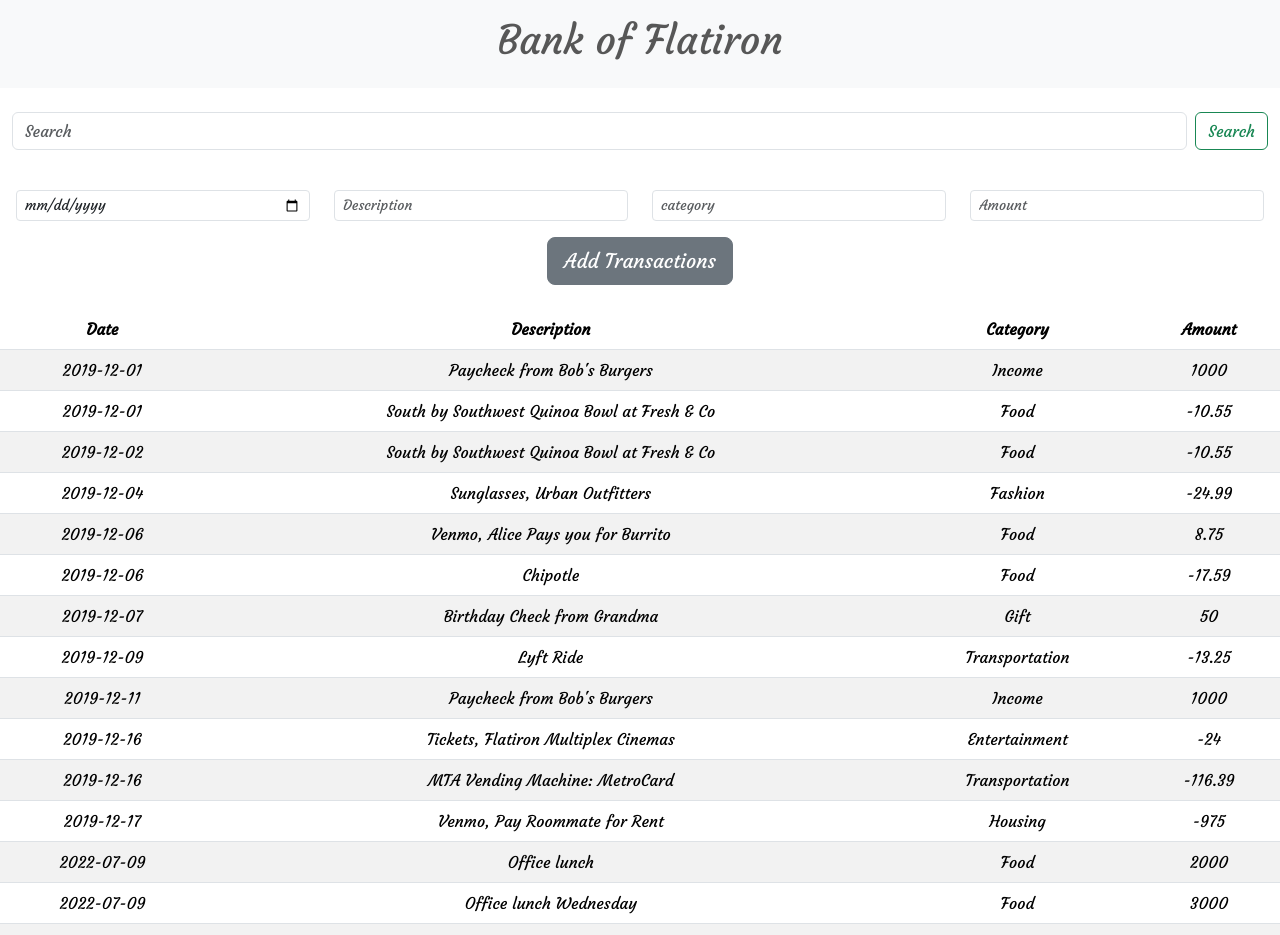
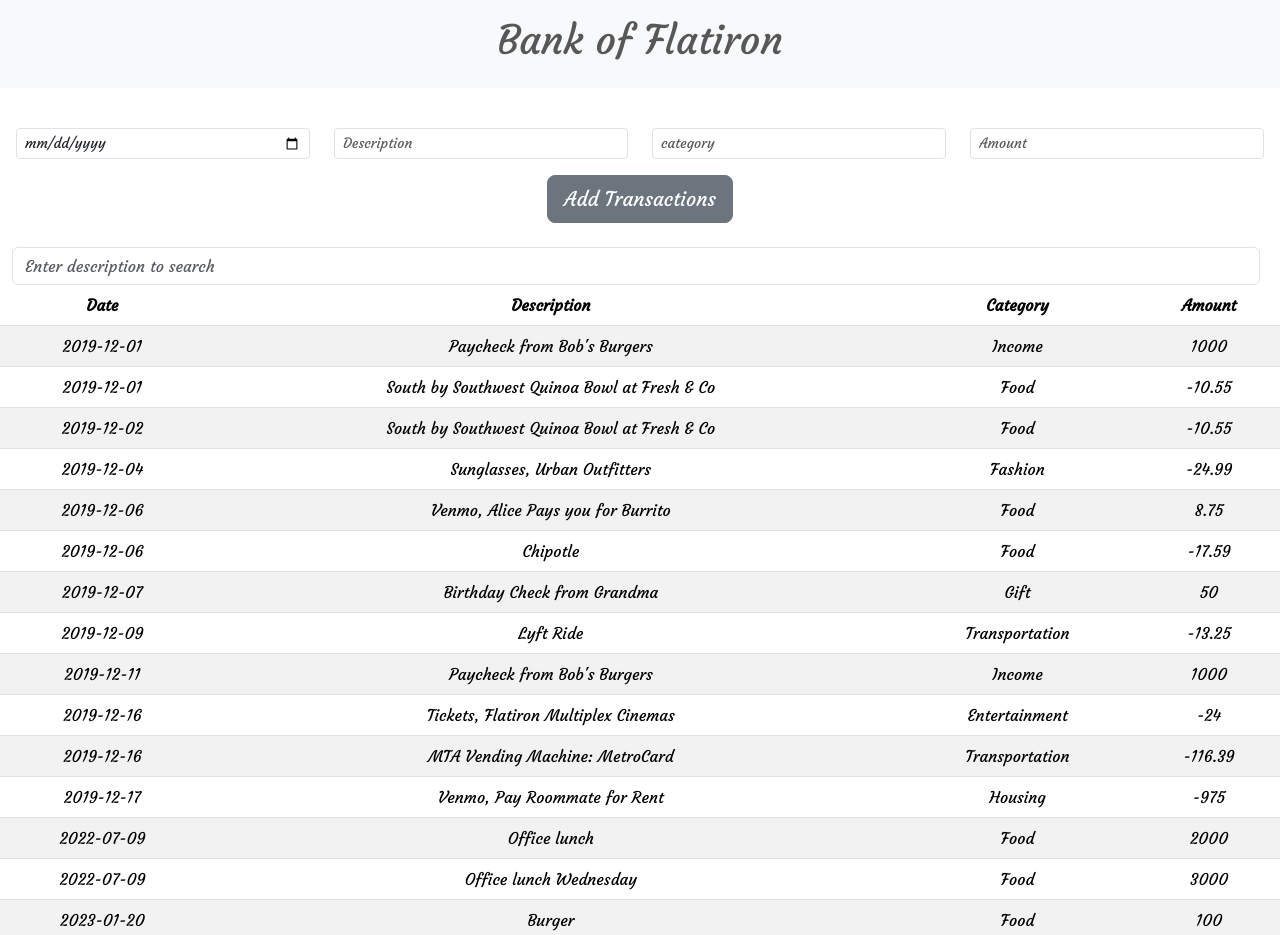
Before and after one commit to max101g/phase_2_wk1_code_challenge, a React (Create React App) app in the folder phase_2_wk1_code_challenge/: page / in a window 1280 px wide. Shown: the top 935 px of the page. Built offline with nearby package versions, Linux system fonts and the light colour scheme; data requests are answered from the project's data file.

Commit message:
update react

```diff
--- a/phase_2_wk1_code_challenge/db.json
+++ b/phase_2_wk1_code_challenge/db.json
@@ -104,6 +104,20 @@
       "category": "Food",
       "amount": "100",
       "id": 15
+    },
+    {
+      "date": "",
+      "description": "",
+      "category": "",
+      "amount": "",
+      "id": 16
+    },
+    {
+      "date": "2023-01-20",
+      "description": "Rent",
+      "category": "Expense",
+      "amount": "-1000",
+      "id": 17
     }
   ]
 }
--- a/phase_2_wk1_code_challenge/src/App.js
+++ b/phase_2_wk1_code_challenge/src/App.js
@@ -23,7 +23,7 @@ function App() {
   return (
     <div className="App">
       <Navbar/><br/>
-      <Searchbar/> <br/>
+      {/* <Searchbar searchData = {transactions}/> <br/> */}
       <Form newTransaction = {updatedTransactions}/><br/>
       <Table arayOfAllTransactions = {transactions}/>
     </div>
--- a/phase_2_wk1_code_challenge/src/Searchbar.js
+++ b/phase_2_wk1_code_challenge/src/Searchbar.js
@@ -1,6 +1,8 @@
 import React from "react";
 
-function Searchbar () {
+function Searchbar ({searchData}) {
+
+
     return (
          <div>
             <div className="container-fluid">
--- a/phase_2_wk1_code_challenge/src/Table.js
+++ b/phase_2_wk1_code_challenge/src/Table.js
@@ -1,9 +1,26 @@
-import React from "react";
+import React, { useState} from "react";
 import Tablerow from "./Tablerow";
 
 function Table ({arayOfAllTransactions}) {
+    const [dataOfArray, setDataOfArray] = useState ("")
 
-    const oneTransaction = arayOfAllTransactions.map ((transaction)=> {
+    function handleSubmit (e) {
+        e.preventDefault ()
+    }
+    function handleChange (e) {
+        setDataOfArray (e.target.value)
+    }
+
+    // const displayFiltered = arayOfAllTransactions.filter ((item)=> {
+    //     if (dataOfArray === item.description) return true;
+    // })
+
+    // console.log (displayFiltered)
+
+    const oneTransaction = arayOfAllTransactions.filter ((item)=> {
+        return dataOfArray.toLowerCase () === "" ? item : item.description.toLowerCase ().includes (dataOfArray)
+    })
+    .map ((transaction)=> {
         return <tr key= {transaction.id}>
                     <td>{transaction.date}</td>
                     <td>{transaction.description}</td>
@@ -14,6 +31,14 @@ function Table ({arayOfAllTransactions}) {
         })
 
     return (
+        <>
+        <div>
+            <div className="container-fluid">
+                    <form onSubmit={handleSubmit} className="d-flex" role="search">
+                        <input onChange={handleChange} className="form-control me-2" type="search" placeholder="Enter description to search" aria-label="Search"/>
+                    </form>
+                </div>
+            </div>
                 <table className= "table table-striped table-hover">
                 <thead>
                     <tr>
@@ -27,6 +52,7 @@ function Table ({arayOfAllTransactions}) {
                     {oneTransaction}
                 </tbody>
             </table>
+        </>
     )
 }
 
```
Lines whose indentation alone changed are shown as unchanged.
